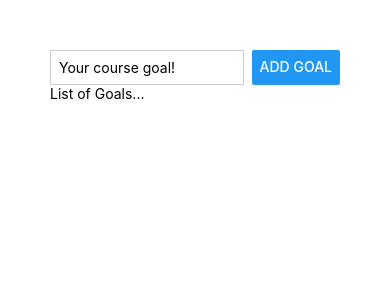
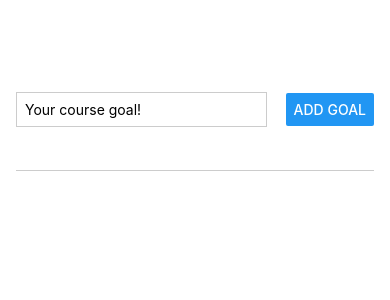
Before and after one commit to mohitkhatri06/react-native-first-app, a React Native app: screen / in a window 390 px wide. Shown: the top 300 px of the page. Built offline with nearby package versions, Linux system fonts and the light colour scheme.

Commit message:
added input and button handler

```diff
--- a/App.js
+++ b/App.js
@@ -1,17 +1,32 @@
-import { StatusBar } from 'expo-status-bar';
 import { StyleSheet, Text, View, Button, TextInput } from 'react-native';
+import { useState } from 'react';
 
 export default function App() {
+   const [enteredGoalText, setEnteredGoalText] = useState('');
+   const [courseGoals, setCourseGoals] = useState([]);
+   function goalInputHandler(enteredText) {
+      setEnteredGoalText(enteredText);
+   }
+
+   function addGoalHandler() {
+      setCourseGoals((currentCourseGoals) => [
+         ...currentCourseGoals,
+         enteredGoalText,
+      ]);
+   }
+
    return (
       <View style={styles.appContainer}>
          <View style={styles.inputContainer}>
-        <TextInput style={styles.textInput} placeholder='Your course goal!' />
-          <Button title="Add Goal"/>
+            <TextInput
+               style={styles.textInput}
+               placeholder='Your course goal!'
+               onChangeText={goalInputHandler}
+            />
+            <Button title='Add Goal' onPress={addGoalHandler} />
          </View>
-      <View>
-        <Text>
-          List of Goals...
-        </Text>
+         <View style={styles.goalsContainer}>
+            {courseGoals.map((goal) => <Text key={goal}>{goal}</Text>)}
          </View>
       </View>
    );
@@ -19,17 +34,27 @@
 
 const styles = StyleSheet.create({
    appContainer: {
-   padding:50,
+      flex: 1,
+      padding: 50,
+      paddingHorizontal: 16,
    },
-  inputContainer:{
-    flexDirection:'row',
-    justifyContent:'space-between'
+   inputContainer: {
+      flex: 1,
+      flexDirection: 'row',
+      justifyContent: 'space-between',
+      alignItems: 'center',
+      marginBottom: 24,
+      borderBottomWidth: 1,
+      borderBottomColor: '#cccccc',
    },
-  textInput:{
-    borderWidth:1,
-    borderColor:'#cccccc',
-    width:'80%',
-    marginRight:8,
-    padding:8,
-  }
+   textInput: {
+      borderWidth: 1,
+      borderColor: '#cccccc',
+      width: '70%',
+      marginRight: 8,
+      padding: 8,
+   },
+   goalsContainer: {
+      flex: 5,
+   },
 });
```
Lines whose indentation alone changed are shown as unchanged.
